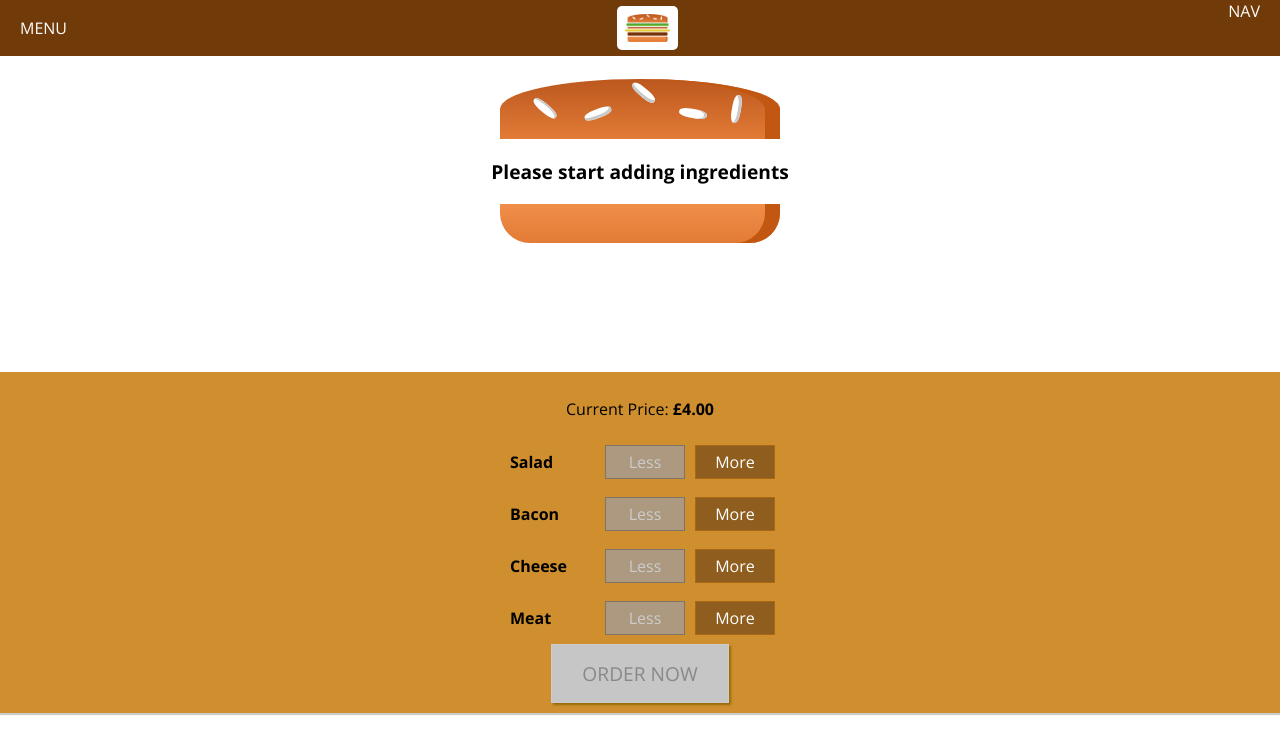
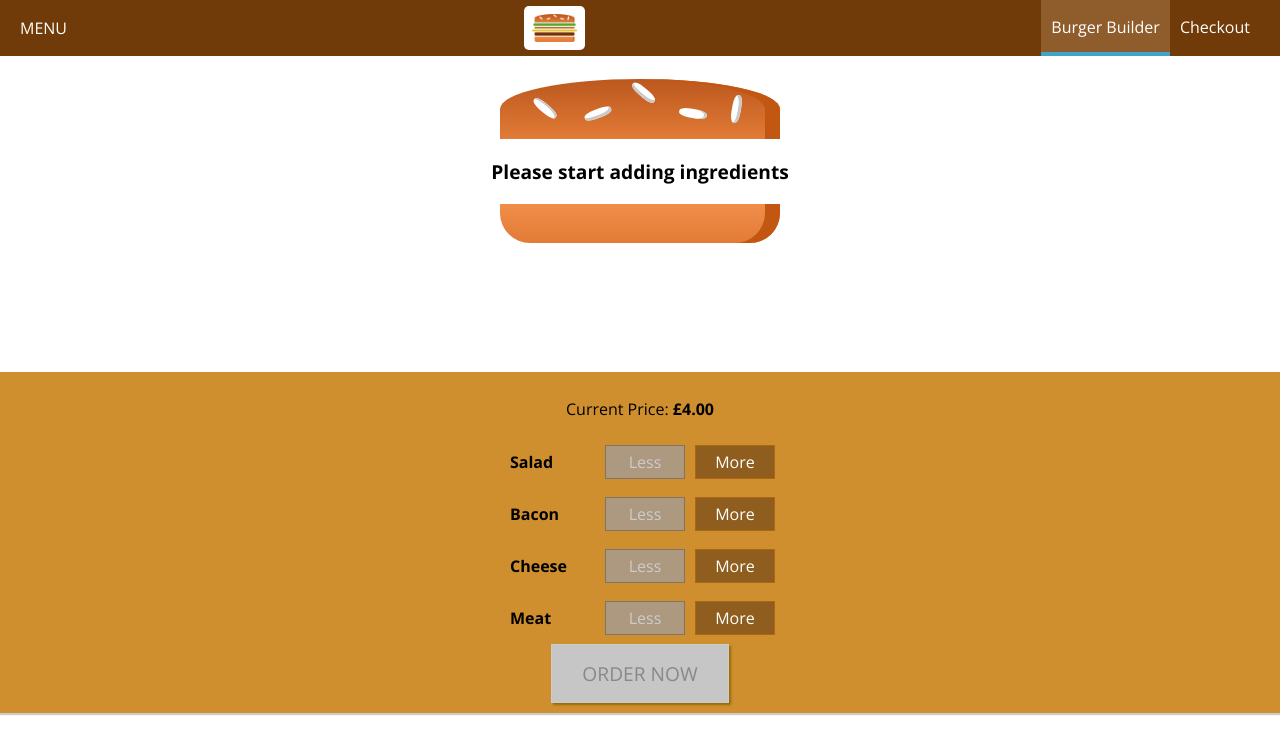
Before and after one commit to jknowles94/react-burger-builder, a React (Create React App) app: page / in a window 1280 px wide. Shown: the top 754 px of the page. Built offline with nearby package versions, Linux system fonts and the light colour scheme.

Commit message:
Adjust the styling for sidenav and desktop nav

```diff
--- a/src/App.js
+++ b/src/App.js
@@ -2,11 +2,13 @@ import React, { Component } from 'react';
 import BurgerBuilder from './containers/BurgerBuilder/BurgerBuilder';
 import './App.scss';
 import Toolbar from './components/Nav/Toolbar/Toolbar';
+import Sidebar from './components/Nav/Sidebar/Sidebar';
 
 class App extends Component {
   render() {
     return (
       <React.Fragment>
+        <Sidebar />
         <Toolbar/>
         <main>
           <BurgerBuilder></BurgerBuilder>
--- a/src/components/Logo/Logo.scss
+++ b/src/components/Logo/Logo.scss
@@ -1,7 +1,7 @@
 .Logo {
 	background-color: #fff;
 	padding: 8px;
-	height: 80%;
+	height: 100%;
 	box-sizing: border-box;
 	border-radius: 5px;
 
--- /dev/null
+++ b/src/components/Nav/NavItems/NavItems.js
@@ -0,0 +1,14 @@
+import React from 'react';
+import './NavItems.scss';
+
+const NavItems = (props) => {
+  let active = false;
+  return (
+    <ul className="NavigationItems">
+      <li className="NavItem"><a href="/" className="active">Burger Builder</a></li>
+      <li className="NavItem"><a href="/">Checkout</a></li>
+    </ul>
+  );
+};
+
+export default NavItems;
--- /dev/null
+++ b/src/components/Nav/NavItems/NavItems.scss
@@ -0,0 +1,66 @@
+.NavigationItems {
+  margin: 10px 0;
+  padding: 0;
+  list-style: none;
+  display: block;
+  width: 100%;
+}
+
+.NavItem {
+  margin: 0;
+  box-sizing: border-box;
+  display: block;
+  width: 100%;
+
+  a {
+    color:#8F5C2C;
+    text-decoration: none;
+    height: 100%;
+    padding: 16px 10px;
+    border-bottom: 4px solid transparent;
+    box-sizing: border-box;
+    display: block;
+    transition: all 300ms;
+
+    &.active, &:hover, &:active {
+      background-color: #fff;
+      border-bottom: 4px solid #40A4C8;
+      color: #40A4C8;
+    }
+  }
+}
+
+@media (min-width: 500px) {
+  .NavigationItems {
+    margin: 0;
+    padding: 0;
+    list-style: none;
+    display: flex;
+    align-items: center;
+    height: 100%;
+  }
+
+  .NavItem {
+    display: flex;
+    height: 100%;
+    align-items: center;
+    width: auto;
+
+    a {
+      color:#fff;
+      text-decoration: none;
+      height: 100%;
+      padding: 16px 10px;
+      border-bottom: 4px solid transparent;
+      box-sizing: border-box;
+      display: block;
+      transition: all 300ms;
+
+      &.active, &:hover, &:active {
+        background-color: #8F5C2C;
+        border-bottom: 4px solid #40A4C8;
+        color: #fff;
+      }
+    }
+  }
+}
--- /dev/null
+++ b/src/components/Nav/Sidebar/Sidebar.js
@@ -0,0 +1,17 @@
+import React from 'react';
+import Logo from '../../Logo/Logo';
+import Nav from '../NavItems/NavItems';
+import classes from './Sidebar.module.scss';
+
+const Sidebar = (props) => {
+  return (
+    <div className={classes.Sidebar}>
+      <div className={classes.Logo}>
+        <Logo/>
+      </div>
+      <Nav/>
+    </div>
+  );
+};
+
+export default Sidebar;
--- /dev/null
+++ b/src/components/Nav/Sidebar/Sidebar.module.scss
@@ -0,0 +1,31 @@
+.Sidebar {
+  position: fixed;
+  width: 280px;
+  max-width: 70%;
+  height: 100%;
+  left: 0;
+  top: 0;
+  z-index: 200;
+  background-color: #fff;
+  padding: 32px 16px;
+  box-sizing: border-box;
+  transition: transform 300ms ease-out;
+}
+
+@media (min-width: 500px) {
+  .Sidebar {
+    display: none;
+  }
+}
+
+.Open {
+  transform: translateX(0);
+}
+
+.Close {
+  transform: translateX(100%);
+}
+
+.Logo {
+  height: 11%;
+}
--- a/src/components/Nav/Toolbar/Toolbar.js
+++ b/src/components/Nav/Toolbar/Toolbar.js
@@ -1,14 +1,17 @@
 import React from 'react';
-import './Toolbar.scss';
+import classes from './Toolbar.module.scss';
+import NavItems from '../NavItems/NavItems';
 import Logo from '../../Logo/Logo';
 
 const Toolbar = (props) => {
   return (
-  	<header className="Toolbar">
+  	<header className={classes.Toolbar}>
   		<div>MENU</div>
-  		<Logo/>
-  		<nav>
-  			NAV
+      <div className={classes.Logo}>
+  		  <Logo/>
+      </div>
+  		<nav className={classes.DesktopNav}>
+  			<NavItems/>
   		</nav>
   	</header>
   );
--- a/src/components/Nav/Toolbar/Toolbar.scss
+++ b/src/components/Nav/Toolbar/Toolbar.module.scss
@@ -17,3 +17,13 @@
 		height: 100%;
 	}
 }
+
+.Logo {
+	height: 80%;
+}
+
+@media (max-width: 499px) {
+	.DesktopNav {
+		display: none;
+	}
+}
```
Also changed, not shown: 1 other file (tests, documents, lock files or other folders).
